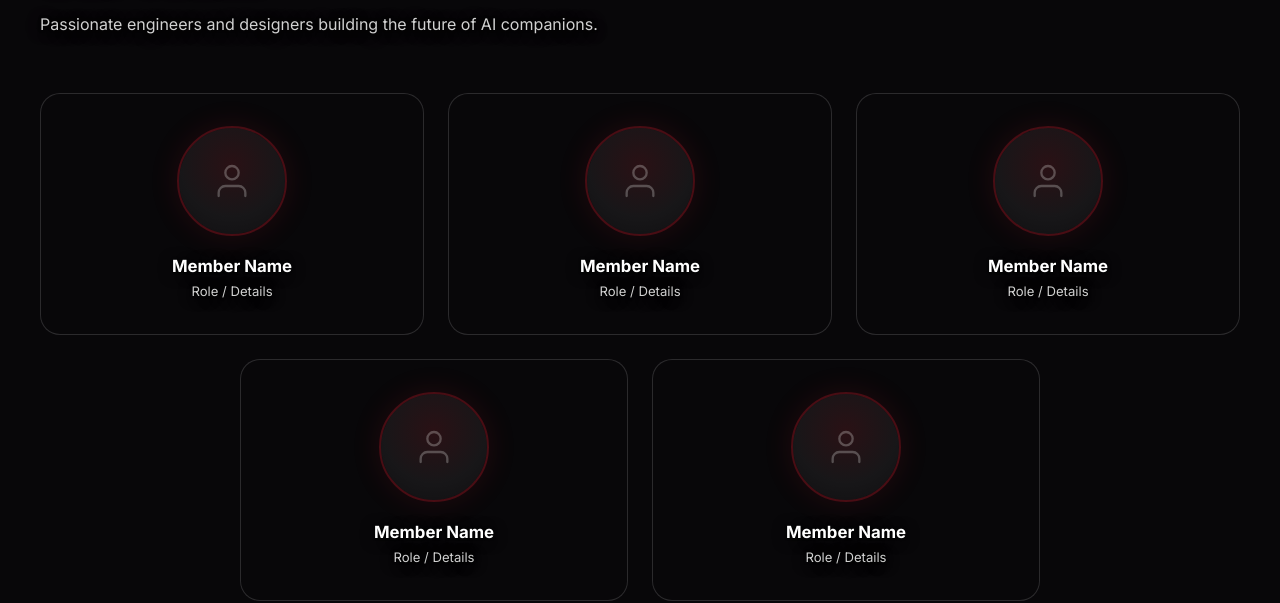
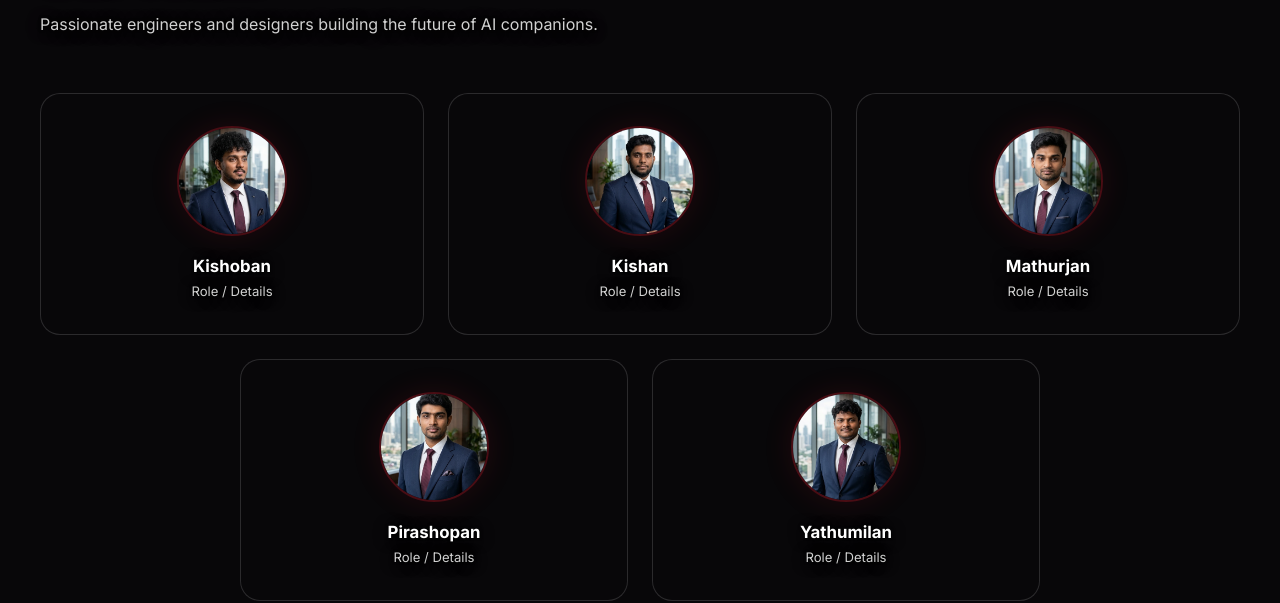
Before and after one commit to kishoban21/jessie-AI, a plain HTML site: page index.html in a window 1280 px wide. Shown: the part 2664-3267 px from the top of the page. Drawn offline with Linux system fonts and the light colour scheme.

Commit message:
Added team member photos and fix row alignment

```diff
--- a/index.html
+++ b/index.html
@@ -584,6 +584,12 @@ body {
   flex-shrink: 0;
   box-shadow: 0 0 30px rgba(225,29,46,0.12);
   transition: box-shadow 0.3s ease, border-color 0.3s ease;
+}
+.team-photo-wrap img {
+  width: 100%;
+  height: 100%;
+  object-fit: cover;
+  display: block;
 }
 .team-card:hover .team-photo-wrap {
   border-color: rgba(225,29,46,0.6);
@@ -1340,70 +1346,53 @@ html { scroll-padding-top: 92px; }
         <div class="team-grid team-grid-top">
           <div class="team-card">
             <div class="team-photo-wrap">
-              <div class="team-photo-placeholder">
-                <svg width="40" height="40" viewBox="0 0 24 24" fill="none" stroke="currentColor" stroke-width="1.4" stroke-linecap="round" stroke-linejoin="round">
-                  <path d="M20 21v-2a4 4 0 0 0-4-4H8a4 4 0 0 0-4 4v2"/><circle cx="12" cy="7" r="4"/>
-                </svg>
-              </div>
+    <img src="kishi.webp" alt="Kishi" />
   </div>
   <div class="team-info">
-              <h3 class="team-name">Member Name</h3>
+    <h3 class="team-name">Kishoban</h3>
     <p class="team-role">Role / Details</p>
   </div>
 </div>
+
            <div class="team-card">
   <div class="team-photo-wrap">
-              <div class="team-photo-placeholder">
-                <svg width="40" height="40" viewBox="0 0 24 24" fill="none" stroke="currentColor" stroke-width="1.4" stroke-linecap="round" stroke-linejoin="round">
-                  <path d="M20 21v-2a4 4 0 0 0-4-4H8a4 4 0 0 0-4 4v2"/><circle cx="12" cy="7" r="4"/>
-                </svg>
-              </div>
+    <img src="kishan.webp" alt="Kishan" />
   </div>
   <div class="team-info">
-              <h3 class="team-name">Member Name</h3>
+    <h3 class="team-name">Kishan</h3>
     <p class="team-role">Role / Details</p>
   </div>
 </div>
           <div class="team-card">
              <div class="team-photo-wrap">
-              <div class="team-photo-placeholder">
-                <svg width="40" height="40" viewBox="0 0 24 24" fill="none" stroke="currentColor" stroke-width="1.4" stroke-linecap="round" stroke-linejoin="round">
-                  <path d="M20 21v-2a4 4 0 0 0-4-4H8a4 4 0 0 0-4 4v2"/><circle cx="12" cy="7" r="4"/>
-                </svg>
-              </div>
+    <img src="mathu.webp" alt="Mathu" />
   </div>
   <div class="team-info">
-              <h3 class="team-name">Member Name</h3>
+    <h3 class="team-name">Mathurjan</h3>
     <p class="team-role">Role / Details</p>
   </div>
 </div>
 </div>
+
 
          <!-- Row 2: 2 cards centered -->
 <div class="team-grid team-grid-bottom">
   <div class="team-card">
     <div class="team-photo-wrap">
-              <div class="team-photo-placeholder">
-                <svg width="40" height="40" viewBox="0 0 24 24" fill="none" stroke="currentColor" stroke-width="1.4" stroke-linecap="round" stroke-linejoin="round">
-                  <path d="M20 21v-2a4 4 0 0 0-4-4H8a4 4 0 0 0-4 4v2"/><circle cx="12" cy="7" r="4"/>
-                </svg>
-              </div>
+      <img src="pirash.webp" alt="Pirash" />
     </div>
     <div class="team-info">
-              <h3 class="team-name">Member Name</h3>
+      <h3 class="team-name">Pirashopan</h3>
       <p class="team-role">Role / Details</p>
     </div>
   </div>
+
   <div class="team-card">
     <div class="team-photo-wrap">
-              <div class="team-photo-placeholder">
-                <svg width="40" height="40" viewBox="0 0 24 24" fill="none" stroke="currentColor" stroke-width="1.4" stroke-linecap="round" stroke-linejoin="round">
-                  <path d="M20 21v-2a4 4 0 0 0-4-4H8a4 4 0 0 0-4 4v2"/><circle cx="12" cy="7" r="4"/>
-                </svg>
-              </div>
+      <img src="yathu.webp" alt="Yathu" />
     </div>
     <div class="team-info">
-              <h3 class="team-name">Member Name</h3>
+      <h3 class="team-name">Yathumilan</h3>
       <p class="team-role">Role / Details</p>
     </div>
   </div>
```
Also changed, not shown: kishan.webp (added), kishi.webp (added), mathu.webp (added), pirash.webp (added), yathu.webp (added). Lines whose indentation alone changed are shown as unchanged.
